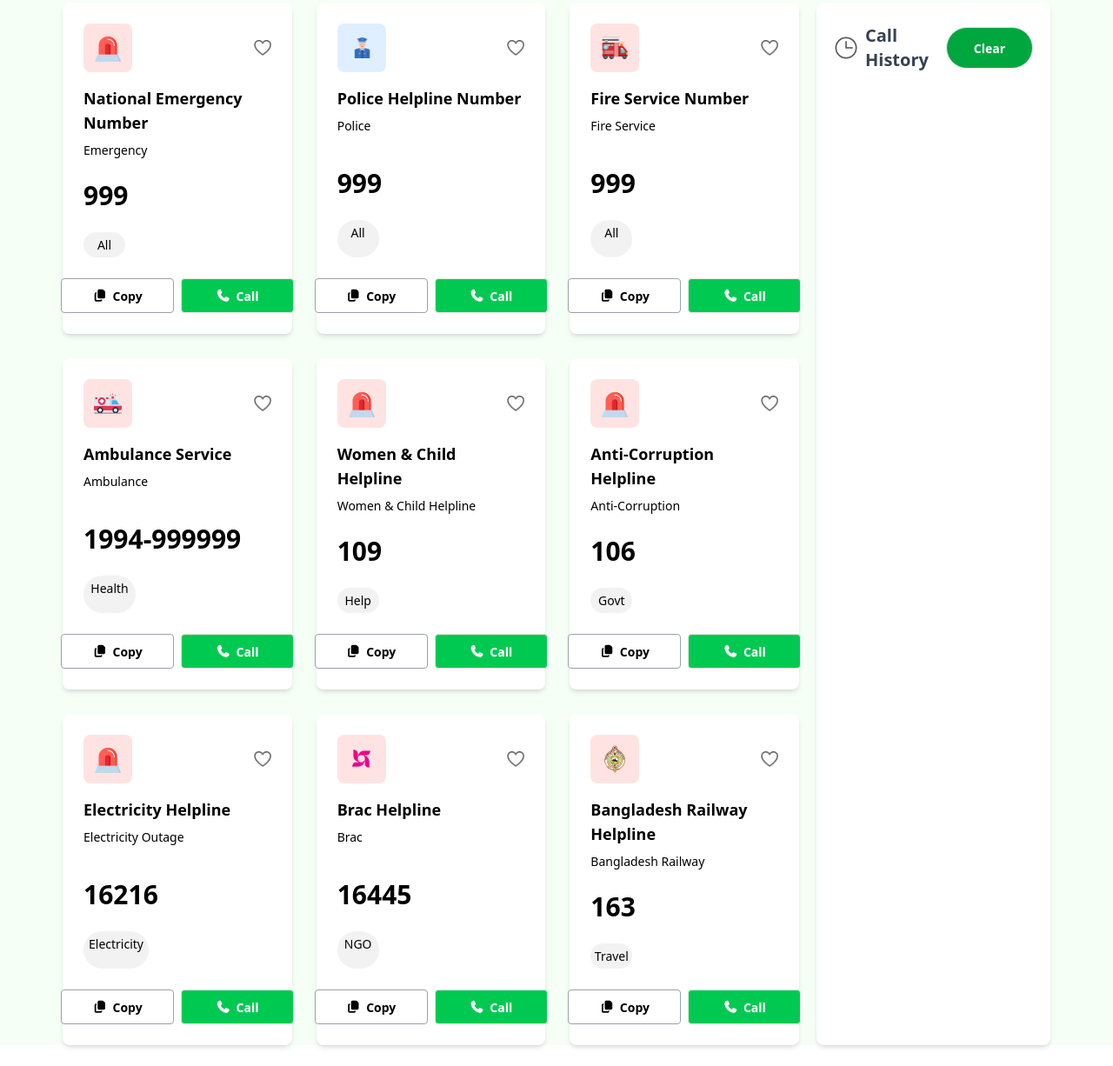
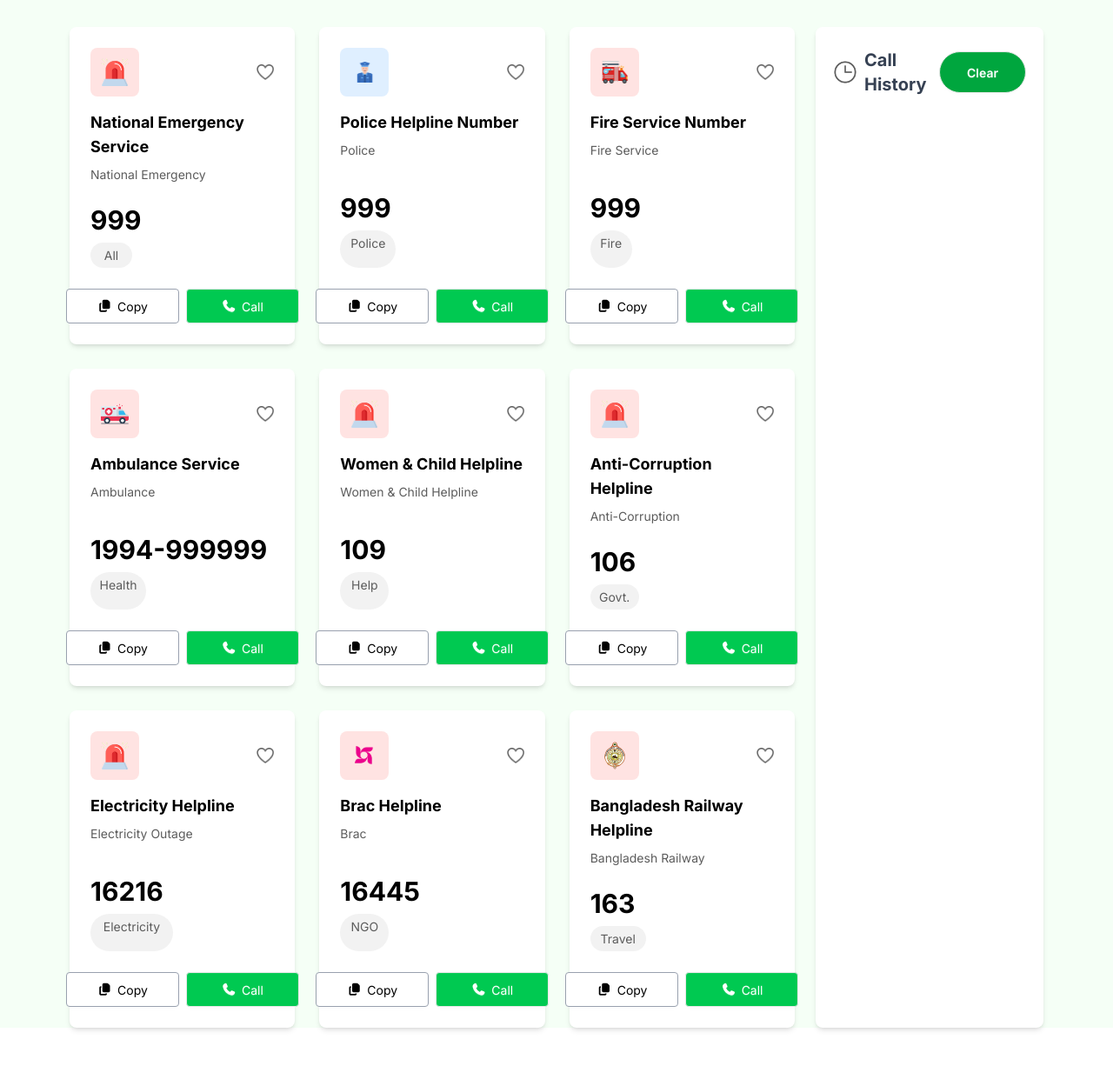
Before and after one commit to Sakib8git/Emergency-Service, a plain HTML site: page index.html in a window 1280 px wide. Shown: the part 373-1599 px from the top of the page at 87% size. Drawn offline with nearby package versions, Linux system fonts and the light colour scheme.

Commit message:
final  commit

```diff
--- a/Js/script.js
+++ b/Js/script.js
@@ -14,12 +14,12 @@
     console.log(serviceNum);
 
     if (navCoins < 20) {
-      alert("You have not enough coin");
+      alert("❌ You don't have enough coins! You need at least 20 coins to make a call.");
       return;
     } else {
       const updatedCoins = navCoins - 20;
       getElement("nav-coins").innerText = updatedCoins;
-      alert("Calling..." + serviceName + " " + serviceNum);
+      alert("📞 Calling " + serviceName + " " + serviceNum + "...");
       const timeNow = new Date().toLocaleTimeString("en-BD");
 
       const historyParent = getElement("history-parent");
@@ -29,7 +29,7 @@
     <div class="flex justify-between items-center   bg-[#FAFAFA] p-5 mb-2 rounded-lg">
                 <div>
                   <h2 class="text-xl font-semibold">${serviceName} </h2>
-                  <p>${serviceNum} </p>
+                  <p class="text-[#5C5C5C]">${serviceNum} </p>
 
                   </div>
                   <p>${timeNow}</p>
--- a/index.html
+++ b/index.html
@@ -3,6 +3,8 @@
   <head>
     <meta charset="UTF-8" />
     <meta name="viewport" content="width=device-width, initial-scale=1.0" />
+
+    <link rel="stylesheet" href="./style/style.css" />
     <!-- daisy UI -->
     <link
       href="https://cdn.jsdelivr.net/npm/daisyui@5"
@@ -21,7 +23,7 @@
     <link rel="shortcut icon" href="./assets/logo.png" type="image/x-icon" />
     <title>Emergency Service</title>
   </head>
-  <body>
+  <body class="primary-font">
     <header class="max-w-[1920px] mx-auto">
       <!-- note: Nav sec -->
       <section class="nav-section px-16">
@@ -60,7 +62,7 @@
         </div>
       </section>
     </header>
-    <main class="mb-6">
+    <main class="mb-10">
       <!--*note: banner part -->
       <section class="banner-sec">
         <div
@@ -82,7 +84,9 @@
             <h1 class="font-bold text-2xl md:text-3xl text-white px-2">
               Emergency Service Directory
             </h1>
-            <h2 class="font-semibold text-white text-base  md:text-xl pt-5 pb-9 px-5">
+            <h2
+              class="font-semibold text-white text-base md:text-xl pt-5 pb-9 px-5"
+            >
               Government Emergency Services at Your Fingertip – A Project by
               Government of the People’s Republic of Bangladesh
             </h2>
@@ -93,8 +97,8 @@
 
       <!-- *----------------------Service Start-------------------------------------  -->
       <!-- *note: service part -->
-      <section class="service-sec min-h-screen pt-5 bg-[#F5FFF6] px-2">
-        <div class="md:px-16 grid grid-cols-12 gap-5 mx-auto">
+      <section class="service-sec min-h-screen pt-12 bg-[#F5FFF6] px-4">
+        <div class="md:px-16 grid grid-cols-12 gap-6 mx-auto">
           <!-- 🔴 Emergency Cards Section -->
           <div
             class="service-con col-span-12 lg:col-span-9 grid grid-cols-1 md:grid-cols-2 lg:grid-cols-3 gap-7"
@@ -113,12 +117,12 @@
                   />
                 </div>
                 <h2 class="card-title text-black text-lg font-bold">
-                  National Emergency Number
+                  National Emergency Service
                 </h2>
-                <p class="text-black text-sm">Emergency</p>
-                <h1 class="text-3xl font-bold text-black my-4">999</h1>
+                <p class="text-[#5C5C5C] text-sm ">National Emergency</p>
+                <h1 class="text-3xl font-bold text-black mt-4">999</h1>
                 <p
-                  class="text-black bg-[#F2F2F2] w-12 text-center p-1 rounded-full"
+                  class="text-[#5C5C5C] bg-[#F2F2F2] w-12 text-center p-1 rounded-full"
                 >
                   All
                 </p>
@@ -127,12 +131,12 @@
                     <button
                       class="copy-btn btn bg-white border border-gray-400 text-black hover:bg-gray-100 min-w-[130px]"
                     >
-                      <i class="fa-solid fa-copy"></i> Copy
+                      <i class="fa-solid fa-copy"></i> <span class="font-[400]">Copy</span>
                     </button>
                     <button
                       class="call-btn btn bg-green-500 text-white hover:bg-green-600 min-w-[130px]"
                     >
-                      <i class="fa-solid fa-phone"></i> Call
+                      <i class="fa-solid fa-phone"></i> <span class="font-[400]">Call</span>
                     </button>
                   </div>
                 </div>
@@ -154,24 +158,24 @@
                 <h2 class="card-title text-black text-lg font-bold">
                   Police Helpline Number
                 </h2>
-                <p class="text-black text-sm">Police</p>
-                <h1 class="text-3xl font-bold text-black my-4">999</h1>
+                <p class="text-[#5C5C5C] text-sm">Police</p>
+                <h1 class="text-3xl font-bold text-black mt-4">999</h1>
                 <p
-                  class="text-black bg-[#F2F2F2] w-12 text-center p-1 rounded-full"
+                  class="text-[#5C5C5C] bg-[#F2F2F2] w-16 text-center p-1 rounded-full "
                 >
-                  All
+                  Police
                 </p>
                 <div class="card-actions justify-center mt-4">
                   <div class="flex gap-2">
                     <button
                       class="copy-btn btn bg-white border border-gray-400 text-black hover:bg-gray-100 min-w-[130px]"
                     >
-                      <i class="fa-solid fa-copy"></i> Copy
+                      <i class="fa-solid fa-copy"></i> <span class="font-[400]">Copy</span>
                     </button>
                     <button
                       class="call-btn btn bg-green-500 text-white hover:bg-green-600 min-w-[130px]"
                     >
-                      <i class="fa-solid fa-phone"></i> Call
+                      <i class="fa-solid fa-phone"></i> <span class="font-[400]">Call</span>
                     </button>
                   </div>
                 </div>
@@ -193,24 +197,24 @@
                 <h2 class="card-title text-black text-lg font-bold">
                   Fire Service Number
                 </h2>
-                <p class="text-black text-sm">Fire Service</p>
-                <h1 class="text-3xl font-bold text-black my-4">999</h1>
+                <p class="text-[#5C5C5C] text-sm">Fire Service</p>
+                <h1 class="text-3xl font-bold text-black mt-4">999</h1>
                 <p
-                  class="text-black bg-[#F2F2F2] w-12 text-center p-1 rounded-full"
+                  class="text-[#5C5C5C] bg-[#F2F2F2] w-12 text-center p-1 rounded-full"
                 >
-                  All
+                  Fire
                 </p>
                 <div class="card-actions justify-center mt-4">
                   <div class="flex gap-2">
                     <button
                       class="copy-btn btn bg-white border border-gray-400 text-black hover:bg-gray-100 min-w-[130px]"
                     >
-                      <i class="fa-solid fa-copy"></i> Copy
+                      <i class="fa-solid fa-copy"></i> <span class="font-[400]">Copy</span>
                     </button>
                     <button
                       class="call-btn btn bg-green-500 text-white hover:bg-green-600 min-w-[130px]"
                     >
-                      <i class="fa-solid fa-phone"></i> Call
+                      <i class="fa-solid fa-phone"></i> <span class="font-[400]">Call</span>
                     </button>
                   </div>
                 </div>
@@ -233,10 +237,10 @@
                 <h2 class="card-title text-black text-lg font-bold">
                   Ambulance Service
                 </h2>
-                <p class="text-black text-sm">Ambulance</p>
-                <h1 class="text-3xl font-bold text-black my-4">1994-999999</h1>
+                <p class="text-[#5C5C5C] text-sm">Ambulance</p>
+                <h1 class="text-3xl font-bold text-black mt-4">1994-999999</h1>
                 <p
-                  class="text-black bg-[#F2F2F2] w-15 text-center p-1 rounded-full"
+                  class="text-[#5C5C5C] bg-[#F2F2F2] w-16 text-center p-1 rounded-full"
                 >
                   Health
                 </p>
@@ -245,12 +249,12 @@
                     <button
                       class="copy-btn btn bg-white border border-gray-400 text-black hover:bg-gray-100 min-w-[130px]"
                     >
-                      <i class="fa-solid fa-copy"></i> Copy
+                      <i class="fa-solid fa-copy"></i> <span class="font-[400]">Copy</span>
                     </button>
                     <button
                       class="call-btn btn bg-green-500 text-white hover:bg-green-600 min-w-[130px]"
                     >
-                      <i class="fa-solid fa-phone"></i> Call
+                      <i class="fa-solid fa-phone"></i> <span class="font-[400]">Call</span>
                     </button>
                   </div>
                 </div>
@@ -272,10 +276,10 @@
                 <h2 class="card-title text-black text-lg font-bold">
                   Women & Child Helpline
                 </h2>
-                <p class="text-black text-sm">Women & Child Helpline</p>
-                <h1 class="text-3xl font-bold text-black my-4">109</h1>
+                <p class="text-[#5C5C5C] text-sm">Women & Child Helpline</p>
+                <h1 class="text-3xl font-bold text-black mt-4">109</h1>
                 <p
-                  class="text-black bg-[#F2F2F2] w-12 text-center p-1 rounded-full"
+                  class="text-[#5C5C5C] bg-[#F2F2F2] w-14 text-center p-1 rounded-full"
                 >
                   Help
                 </p>
@@ -284,12 +288,12 @@
                     <button
                       class="copy-btn btn bg-white border border-gray-400 text-black hover:bg-gray-100 min-w-[130px]"
                     >
-                      <i class="fa-solid fa-copy"></i> Copy
+                      <i class="fa-solid fa-copy"></i> <span class="font-[400]">Copy</span>
                     </button>
                     <button
                       class="call-btn btn bg-green-500 text-white hover:bg-green-600 min-w-[130px]"
                     >
-                      <i class="fa-solid fa-phone"></i> Call
+                      <i class="fa-solid fa-phone"></i> <span class="font-[400]">Call</span>
                     </button>
                   </div>
                 </div>
@@ -311,24 +315,24 @@
                 <h2 class="card-title text-black text-lg font-bold">
                   Anti-Corruption Helpline
                 </h2>
-                <p class="text-black text-sm">Anti-Corruption</p>
-                <h1 class="text-3xl font-bold text-black my-4">106</h1>
+                <p class="text-[#5C5C5C] text-sm">Anti-Corruption</p>
+                <h1 class="text-3xl font-bold text-black mt-4">106</h1>
                 <p
-                  class="text-black bg-[#F2F2F2] w-12 text-center p-1 rounded-full"
+                  class="text-[#5C5C5C] bg-[#F2F2F2] w-14 text-center p-1 rounded-full"
                 >
-                  Govt
+                  Govt.
                 </p>
                 <div class="card-actions justify-center mt-4">
                   <div class="flex gap-2">
                     <button
                       class="copy-btn btn bg-white border border-gray-400 text-black hover:bg-gray-100 min-w-[130px]"
                     >
-                      <i class="fa-solid fa-copy"></i> Copy
+                      <i class="fa-solid fa-copy"></i> <span class="font-[400]">Copy</span>
                     </button>
                     <button
                       class="call-btn btn bg-green-500 text-white hover:bg-green-600 min-w-[130px]"
                     >
-                      <i class="fa-solid fa-phone"></i> Call
+                      <i class="fa-solid fa-phone"></i> <span class="font-[400]">Call</span>
                     </button>
                   </div>
                 </div>
@@ -350,10 +354,10 @@
                 <h2 class="card-title text-black text-lg font-bold">
                   Electricity Helpline
                 </h2>
-                <p class="text-black text-sm">Electricity Outage</p>
-                <h1 class="text-3xl font-bold text-black my-4">16216</h1>
+                <p class="text-[#5C5C5C] text-sm">Electricity Outage</p>
+                <h1 class="text-3xl font-bold text-black mt-4">16216</h1>
                 <p
-                  class="text-black bg-[#F2F2F2] max-w-[75px] text-center p-1 rounded-full"
+                  class="text-[#5C5C5C] bg-[#F2F2F2] w-[95px] text-center p-1 rounded-full"
                 >
                   Electricity
                 </p>
@@ -362,12 +366,12 @@
                     <button
                       class="copy-btn btn bg-white border border-gray-400 text-black hover:bg-gray-100 min-w-[130px]"
                     >
-                      <i class="fa-solid fa-copy"></i> Copy
+                      <i class="fa-solid fa-copy"></i> <span class="font-[400]">Copy</span>
                     </button>
                     <button
                       class="call-btn btn bg-green-500 text-white hover:bg-green-600 min-w-[130px]"
                     >
-                      <i class="fa-solid fa-phone"></i> Call
+                      <i class="fa-solid fa-phone"></i> <span class="font-[400]">Call</span>
                     </button>
                   </div>
                 </div>
@@ -389,10 +393,10 @@
                 <h2 class="card-title text-black text-lg font-bold">
                   Brac Helpline
                 </h2>
-                <p class="text-black text-sm">Brac</p>
-                <h1 class="text-3xl font-bold text-black my-4">16445</h1>
+                <p class="text-[#5C5C5C] text-sm">Brac</p>
+                <h1 class="text-3xl font-bold text-black mt-4">16445</h1>
                 <p
-                  class="text-black bg-[#F2F2F2] w-12 text-center p-1 rounded-full"
+                  class="text-[#5C5C5C] bg-[#F2F2F2] w-14 text-center p-1 rounded-full"
                 >
                   NGO
                 </p>
@@ -401,12 +405,12 @@
                     <button
                       class="copy-btn btn bg-white border border-gray-400 text-black hover:bg-gray-100 min-w-[130px]"
                     >
-                      <i class="fa-solid fa-copy"></i> Copy
+                      <i class="fa-solid fa-copy"></i> <span class="font-[400]">Copy</span>
                     </button>
                     <button
                       class="call-btn btn bg-green-500 text-white hover:bg-green-600 min-w-[130px]"
                     >
-                      <i class="fa-solid fa-phone"></i> Call
+                      <i class="fa-solid fa-phone"></i> <span class="font-[400]">Call</span>
                     </button>
                   </div>
                 </div>
@@ -432,10 +436,10 @@
                 <h2 class="card-title text-black text-lg font-bold">
                   Bangladesh Railway Helpline
                 </h2>
-                <p class="text-black text-sm">Bangladesh Railway</p>
-                <h1 class="text-3xl font-bold text-black my-4">163</h1>
+                <p class="text-[#5C5C5C] text-sm">Bangladesh Railway</p>
+                <h1 class="text-3xl font-bold text-black mt-4">163</h1>
                 <p
-                  class="text-black bg-[#F2F2F2] w-12 text-center p-1 rounded-full"
+                  class="text-[#5C5C5C] bg-[#F2F2F2] w-16 text-center p-1 rounded-full"
                 >
                   Travel
                 </p>
@@ -444,12 +448,12 @@
                     <button
                       class="copy-btn btn bg-white border border-gray-400 text-black hover:bg-gray-100 min-w-[130px]"
                     >
-                      <i class="fa-solid fa-copy"></i> Copy
+                      <i class="fa-solid fa-copy"></i> <span class="font-[400]">Copy</span>
                     </button>
                     <button
                       class="call-btn btn bg-green-500 text-white hover:bg-green-600 min-w-[130px]"
                     >
-                      <i class="fa-solid fa-phone"></i> Call
+                      <i class="fa-solid fa-phone"></i> <span class="font-[400]">Call</span>
                     </button>
                   </div>
                 </div>
@@ -465,10 +469,9 @@
           >
             <div class="flex justify-between items-center mb-3">
               <div class="flex items-center gap-2">
-                <img class="h-7" src="./assets/clock.png" alt="">
-              <h2 class="text-xl font-bold text-gray-700 ">
-                 Call History
-              </h2></div>
+                <img class="h-7" src="./assets/clock.png" alt="" />
+                <h2 class="text-xl font-bold text-gray-700">Call History</h2>
+              </div>
               <button
                 id="his-clr-btn"
                 class="btn min-w-[100px] h-12 bg-[#00A63E] text-white rounded-full"
--- /dev/null
+++ b/style/style.css
@@ -0,0 +1,5 @@
+@import url("https://fonts.googleapis.com/css2?family=Inter:ital,opsz,wght@0,14..32,100..900;1,14..32,100..900&display=swap");
+
+.primary-font {
+  font-family: "Inter", sans-seri;
+}
```
